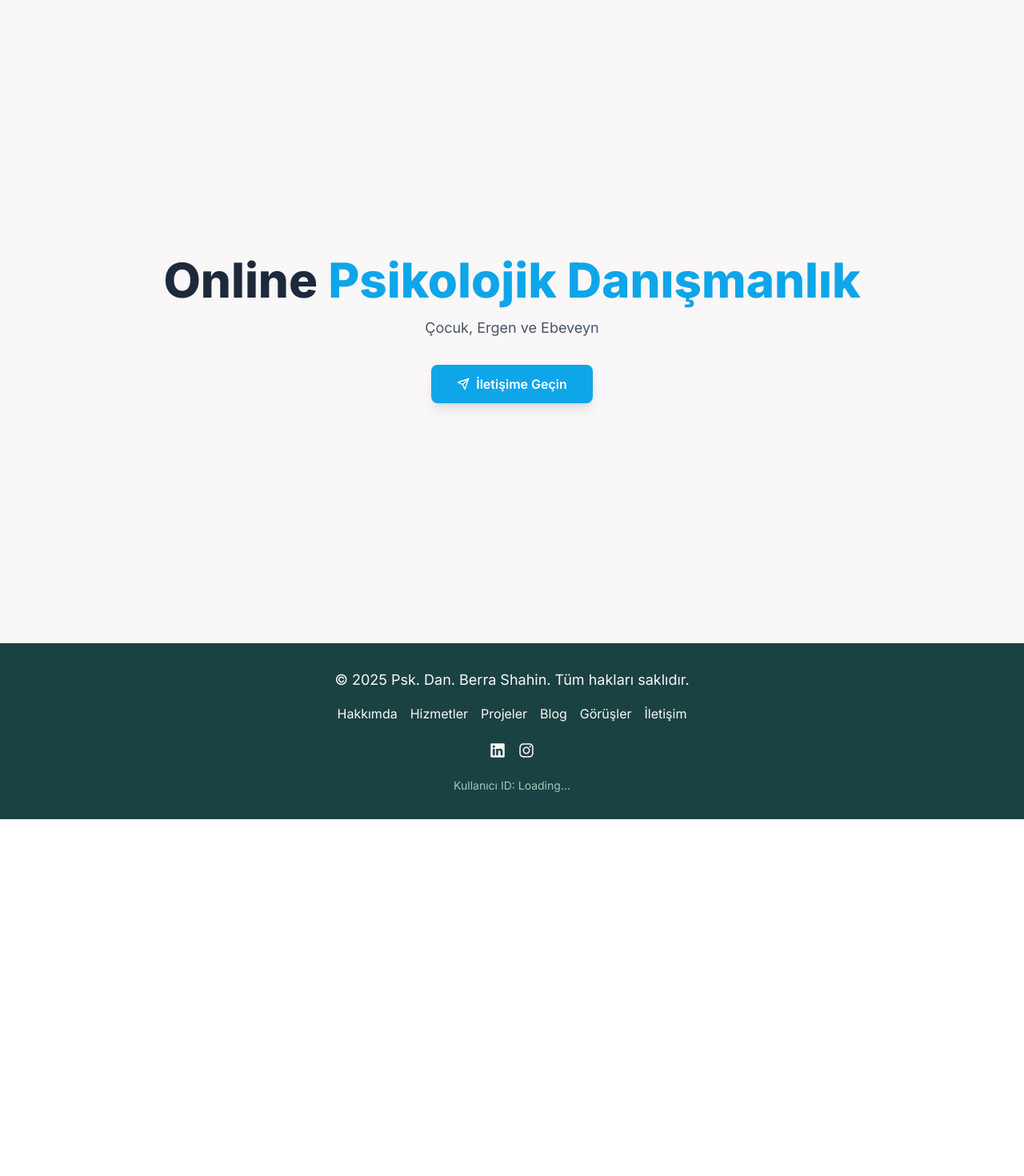
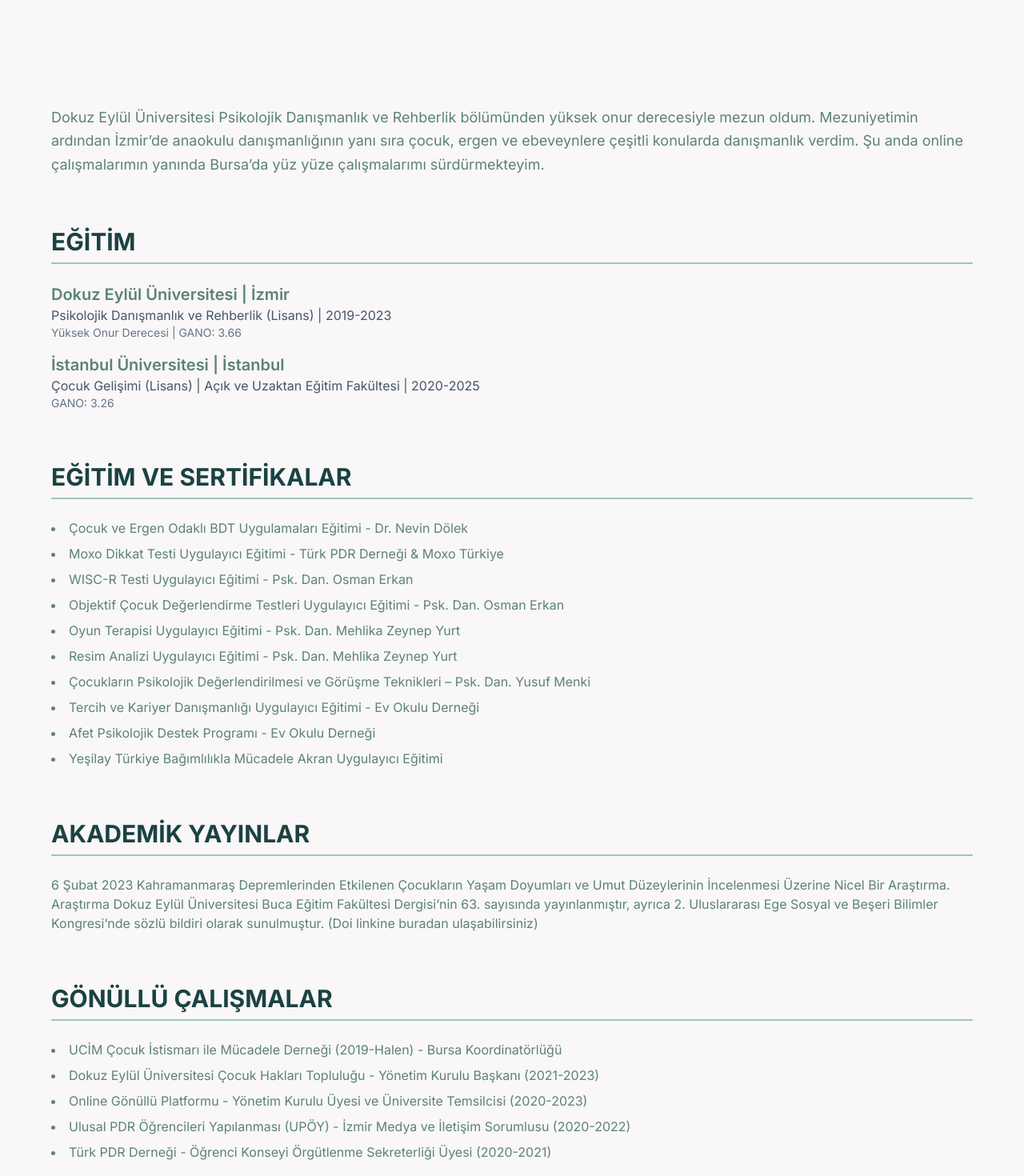
Before and after one commit to ds1crt/pd_website, a React (Vite) app in the folder pd-website-react-app/: page /about in a window 1280 px wide. Shown: the part 60-1530 px from the top of the page at 80% size. Before the commit the page ends 1084 px from the top, so only its background shows below. Built offline with nearby package versions, Linux system fonts and the light colour scheme; no server answers.

Commit message:
AboutPage update

```diff
--- a/pd-website-react-app/src/App.jsx
+++ b/pd-website-react-app/src/App.jsx
@@ -1,11 +1,11 @@
-import React, { useEffect, useState } from 'react';
+import React from 'react';
 import { BrowserRouter as Router, Routes, Route, useLocation } from 'react-router-dom';
 import { AnimatePresence } from 'framer-motion';
 import { MessageProvider } from './contexts/MessageContext';
-import { ensureAuth } from './firebase/firebaseConfig';
 
 import Header from './components/Header';
 import Footer from './components/Footer';
+import HomePage from './pages/HomePage'; // IMPORT the new HomePage
 import AboutPage from './pages/AboutPage';
 import ServicesPage from './pages/ServicesPage';
 import ProjectsPage from './pages/ProjectsPage';
@@ -19,7 +19,8 @@
   return (
     <AnimatePresence mode="wait">
       <Routes location={location} key={location.pathname}>
-        <Route path="/" element={<AboutPage />} />
+        {/* MODIFIED: The root path now uses HomePage */}
+        <Route path="/" element={<HomePage />} />
         <Route path="/about" element={<AboutPage />} />
         <Route path="/services" element={<ServicesPage />} />
         <Route path="/projects" element={<ProjectsPage />} />
@@ -33,19 +34,6 @@
 };
 
 function App() {
-  const [userIdForFooter, setUserIdForFooter] = useState('Loading...');
-
-  useEffect(() => {
-    ensureAuth()
-      .then(user => {
-        setUserIdForFooter(user ? user.uid : 'N/A (Anonymous)');
-      })
-      .catch(error => {
-        console.error("Auth failed:", error);
-        setUserIdForFooter('Auth Error');
-      });
-  }, []);
-
   return (
     <Router>
       <MessageProvider>
@@ -54,7 +42,7 @@
           <main className="flex-grow container mx-auto px-4 sm:px-6 lg:px-8 py-8">
             <AnimatedRoutes />
           </main>
-          <Footer userId={userIdForFooter} />
+          <Footer />
         </div>
       </MessageProvider>
     </Router>
--- a/pd-website-react-app/src/components/Footer.jsx
+++ b/pd-website-react-app/src/components/Footer.jsx
@@ -21,9 +21,6 @@
                     <a href="https://www.linkedin.com/in/berraozcakal/" target="_blank" rel="noopener noreferrer" aria-label="LinkedIn" className="hover:text-accent transition-colors"><FaLinkedin size={20} /></a>
                     <a href="https://www.instagram.com/pd.berraozcakal/" target="_blank" rel="noopener noreferrer" aria-label="Instagram" className="hover:text-accent transition-colors"><FaInstagram size={20} /></a>
                 </div>
-                <div className="mt-6 text-sm text-accent">
-                    <p>Kullanıcı ID: {userId}</p>
-                </div>
             </div>
         </div>
     </footer>
--- a/pd-website-react-app/src/pages/AboutPage.jsx
+++ b/pd-website-react-app/src/pages/AboutPage.jsx
@@ -1,7 +1,5 @@
 import React from 'react';
 import { motion } from 'framer-motion';
-import { NavLink } from 'react-router-dom';
-import { FiSend } from 'react-icons/fi';
 
 const PageWrapper = ({ children }) => (
   <motion.div
@@ -14,20 +12,80 @@
   </motion.div>
 );
 
+const Section = ({ children, delay = 0, className = '' }) => ( // Added className prop
+    <motion.div
+        className={className} // Apply className here
+        initial={{ opacity: 0, y: 20 }}
+        whileInView={{ opacity: 1, y: 0 }}
+        viewport={{ once: true, amount: 0.3 }}
+        transition={{ duration: 0.5, delay }}
+    >
+        {children}
+    </motion.div>
+);
+
 const AboutPage = () => (
   <PageWrapper>
-    <div className="container mx-auto px-4 sm:px-6 lg:px-8 py-20">
-      <section className="text-center min-h-[70vh] flex flex-col items-center justify-center">
-        <motion.h1 className="text-4xl md:text-6xl font-extrabold text-slate-800 mb-4" initial={{ opacity: 0, y: 20 }} animate={{ opacity: 1, y: 0 }} transition={{ delay: 0.2 }}>
-          Online <span className="text-sky-500">Psikolojik Danışmanlık</span>
-        </motion.h1>
-        <motion.p className="max-w-2xl mx-auto text-lg text-slate-600 mb-8" initial={{ opacity: 0, y: 20 }} animate={{ opacity: 1, y: 0 }} transition={{ delay: 0.4 }}>
-          Çocuk, Ergen ve Ebeveyn
-        </motion.p>
-        <motion.div initial={{ opacity: 0, y: 20 }} animate={{ opacity: 1, y: 0 }} transition={{ delay: 0.6 }}>
-          <NavLink to="/contact" className="inline-flex items-center gap-2 px-8 py-3 font-semibold bg-sky-500 text-white rounded-lg shadow-lg hover:bg-sky-600"><FiSend /> İletişime Geçin</NavLink>
-        </motion.div>
-      </section>
+    <div className="container mx-auto px-4 sm:px-6 lg:px-8 py-20 text-left">
+        <Section>
+            <p className="text-lg text-secondary leading-relaxed mb-12">
+            Dokuz Eylül Üniversitesi Psikolojik Danışmanlık ve Rehberlik bölümünden yüksek onur derecesiyle mezun oldum. Mezuniyetimin ardından İzmir’de anaokulu danışmanlığının yanı sıra çocuk, ergen ve ebeveynlere çeşitli konularda danışmanlık verdim. Şu anda online çalışmalarımın yanında Bursa’da yüz yüze çalışmalarımı sürdürmekteyim.
+            </p>
+        </Section>
+
+        {/* MODIFIED: Added mt-16 for margin-top */}
+        <Section delay={0.2} className="mt-16">
+            <h2 className="text-3xl font-bold text-primary mb-6 border-b-2 border-accent pb-2">EĞİTİM</h2>
+            <div className="space-y-4">
+                <div>
+                    <h3 className="text-xl font-semibold text-secondary">Dokuz Eylül Üniversitesi | İzmir</h3>
+                    <p className="text-slate-600">Psikolojik Danışmanlık ve Rehberlik (Lisans) | 2019-2023</p>
+                    <p className="text-slate-500 text-sm">Yüksek Onur Derecesi | GANO: 3.66</p>
+                </div>
+                <div>
+                    <h3 className="text-xl font-semibold text-secondary">İstanbul Üniversitesi | İstanbul</h3>
+                    <p className="text-slate-600">Çocuk Gelişimi (Lisans) | Açık ve Uzaktan Eğitim Fakültesi | 2020-2025</p>
+                    <p className="text-slate-500 text-sm">GANO: 3.26</p>
+                </div>
+            </div>
+        </Section>
+
+        {/* MODIFIED: Changed mt-12 to mt-16 for consistency */}
+        <Section delay={0.4} className="mt-16">
+            <h2 className="text-3xl font-bold text-primary mb-6 border-b-2 border-accent pb-2">EĞİTİM VE SERTİFİKALAR</h2>
+            <ul className="list-disc list-inside space-y-2 text-secondary">
+                <li>Çocuk ve Ergen Odaklı BDT Uygulamaları Eğitimi - Dr. Nevin Dölek</li>
+                <li>Moxo Dikkat Testi Uygulayıcı Eğitimi - Türk PDR Derneği & Moxo Türkiye</li>
+                <li>WISC-R Testi Uygulayıcı Eğitimi - Psk. Dan. Osman Erkan</li>
+                <li>Objektif Çocuk Değerlendirme Testleri Uygulayıcı Eğitimi - Psk. Dan. Osman Erkan</li>
+                <li>Oyun Terapisi Uygulayıcı Eğitimi - Psk. Dan. Mehlika Zeynep Yurt</li>
+                <li>Resim Analizi Uygulayıcı Eğitimi - Psk. Dan. Mehlika Zeynep Yurt</li>
+                <li>Çocukların Psikolojik Değerlendirilmesi ve Görüşme Teknikleri – Psk. Dan. Yusuf Menki</li>
+                <li>Tercih ve Kariyer Danışmanlığı Uygulayıcı Eğitimi - Ev Okulu Derneği</li>
+                <li>Afet Psikolojik Destek Programı - Ev Okulu Derneği</li>
+                <li>Yeşilay Türkiye Bağımlılıkla Mücadele Akran Uygulayıcı Eğitimi</li>
+            </ul>
+        </Section>
+
+        {/* MODIFIED: Changed mt-12 to mt-16 for consistency */}
+        <Section delay={0.6} className="mt-16">
+            <h2 className="text-3xl font-bold text-primary mb-6 border-b-2 border-accent pb-2">AKADEMİK YAYINLAR</h2>
+            <p className="text-secondary">
+            6 Şubat 2023 Kahramanmaraş Depremlerinden Etkilenen Çocukların Yaşam Doyumları ve Umut Düzeylerinin İncelenmesi Üzerine Nicel Bir Araştırma. Araştırma Dokuz Eylül Üniversitesi Buca Eğitim Fakültesi Dergisi’nin 63. sayısında yayınlanmıştır, ayrıca 2. Uluslararası Ege Sosyal ve Beşeri Bilimler Kongresi’nde sözlü bildiri olarak sunulmuştur. (Doi linkine buradan ulaşabilirsiniz)
+            </p>
+        </Section>
+
+        {/* MODIFIED: Changed mt-12 to mt-16 for consistency */}
+        <Section delay={0.8} className="mt-16">
+            <h2 className="text-3xl font-bold text-primary mb-6 border-b-2 border-accent pb-2">GÖNÜLLÜ ÇALIŞMALAR</h2>
+            <ul className="list-disc list-inside space-y-2 text-secondary">
+                <li>UCİM Çocuk İstismarı ile Mücadele Derneği (2019-Halen) - Bursa Koordinatörlüğü</li>
+                <li>Dokuz Eylül Üniversitesi Çocuk Hakları Topluluğu - Yönetim Kurulu Başkanı (2021-2023)</li>
+                <li>Online Gönüllü Platformu - Yönetim Kurulu Üyesi ve Üniversite Temsilcisi (2020-2023)</li>
+                <li>Ulusal PDR Öğrencileri Yapılanması (UPÖY) - İzmir Medya ve İletişim Sorumlusu (2020-2022)</li>
+                <li>Türk PDR Derneği - Öğrenci Konseyi Örgütlenme Sekreterliği Üyesi (2020-2021)</li>
+            </ul>
+        </Section>
     </div>
   </PageWrapper>
 );
--- /dev/null
+++ b/pd-website-react-app/src/pages/HomePage.jsx
@@ -0,0 +1,37 @@
+import React from 'react';
+import { motion } from 'framer-motion';
+import { NavLink } from 'react-router-dom';
+import { FiSend } from 'react-icons/fi';
+
+const PageWrapper = ({ children }) => (
+  <motion.div
+    initial={{ opacity: 0, y: 20 }}
+    animate={{ opacity: 1, y: 0 }}
+    exit={{ opacity: 0, y: -20 }}
+    transition={{ duration: 0.5 }}
+  >
+    {children}
+  </motion.div>
+);
+
+const HomePage = () => (
+    <PageWrapper>
+        <div className="container mx-auto px-4 sm:px-6 lg:px-8">
+            <section className="text-center min-h-[70vh] flex flex-col items-center justify-center">
+                <motion.h1 className="text-4xl md:text-6xl font-extrabold text-slate-800 mb-4" initial={{ opacity: 0, y: 20 }} animate={{ opacity: 1, y: 0 }} transition={{ delay: 0.2 }}>
+                    Online <span className="text-sky-500">Psikolojik Danışmanlık</span>
+                </motion.h1>
+                <motion.p className="max-w-2xl mx-auto text-lg text-slate-600 mb-8" initial={{ opacity: 0, y: 20 }} animate={{ opacity: 1, y: 0 }} transition={{ delay: 0.4 }}>
+                    Çocuk, Ergen ve Ebeveyn
+                </motion.p>
+                <motion.div initial={{ opacity: 0, y: 20 }} animate={{ opacity: 1, y: 0 }} transition={{ delay: 0.6 }}>
+                    <NavLink to="/contact" className="inline-flex items-center gap-2 px-8 py-3 font-semibold bg-sky-500 text-white rounded-lg shadow-lg hover:bg-sky-600">
+                        <FiSend /> İletişime Geçin
+                    </NavLink>
+                </motion.div>
+            </section>
+        </div>
+    </PageWrapper>
+);
+
+export default HomePage;
```
